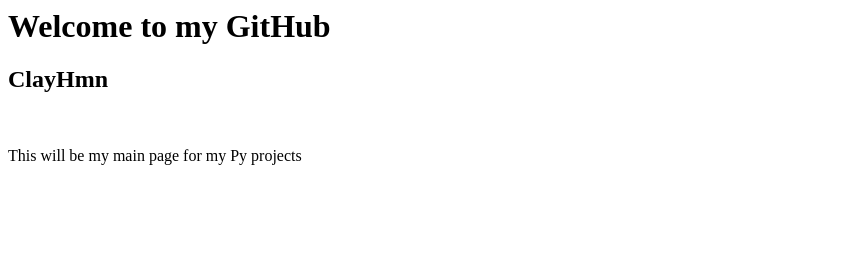
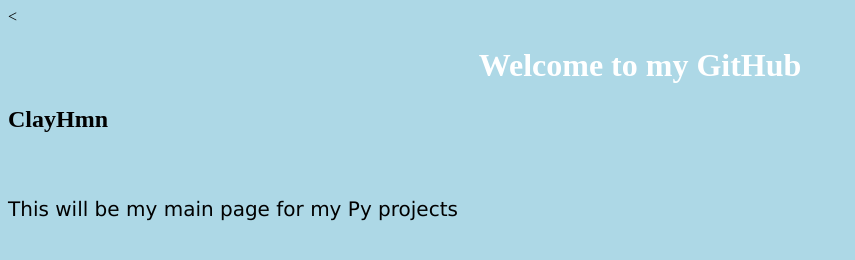
Before and after one commit to clayhmn/clayhmn.github.com, a plain HTML site: page index.html in a window 1280 px wide. Shown: the whole page, without its empty margins (0-855 px from the left). Drawn offline with Linux system fonts and the light colour scheme.

Commit message:
Added style and more tags

```diff
--- a/index.html
+++ b/index.html
@@ -1,5 +1,29 @@
-<h1>Welcome to my GitHub</h1>
+<!DOCTYPE html>
+<html>
+<head>
+<style>
+body {
+    background-color: lightblue;
+}
+
+h1 {
+    color: white;
+    text-align: center;
+}
+
+p {
+    font-family: verdana;
+    font-size: 20px;
+}
+</style>
+</head>
+<body>
+
+<<h1>Welcome to my GitHub</h1>
 <h2>ClayHmn</h2>
 
 <p>&nbsp;</p>
 <p>This will be my main page for my Py projects</p>
+
+</body>
+</html>
```
Also changed, not shown: style.css (added).
